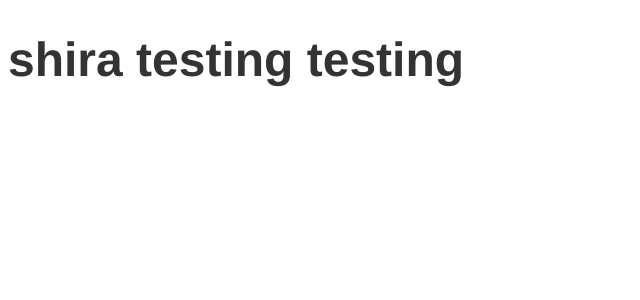
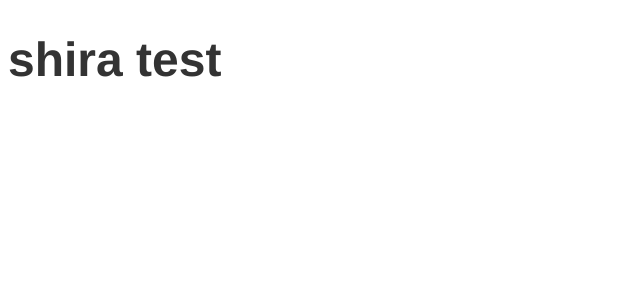
Before and after one commit to shirarbira/learning, a Jekyll site: the page built from index.html, in a window 1280 px wide. Shown: the top 300 px of the page, without its empty margins (0-640 px from the left). Built offline with Jekyll 4.4.1, drawn with Linux system fonts in a browser that asks for light colours.

Commit message:
Update index.html

```diff
--- a/index.html
+++ b/index.html
@@ -1,3 +1,7 @@
+---
+layout: default
+title: shira test
+---
 <!DOCTYPE html>
 <html>
 	<head>
```
